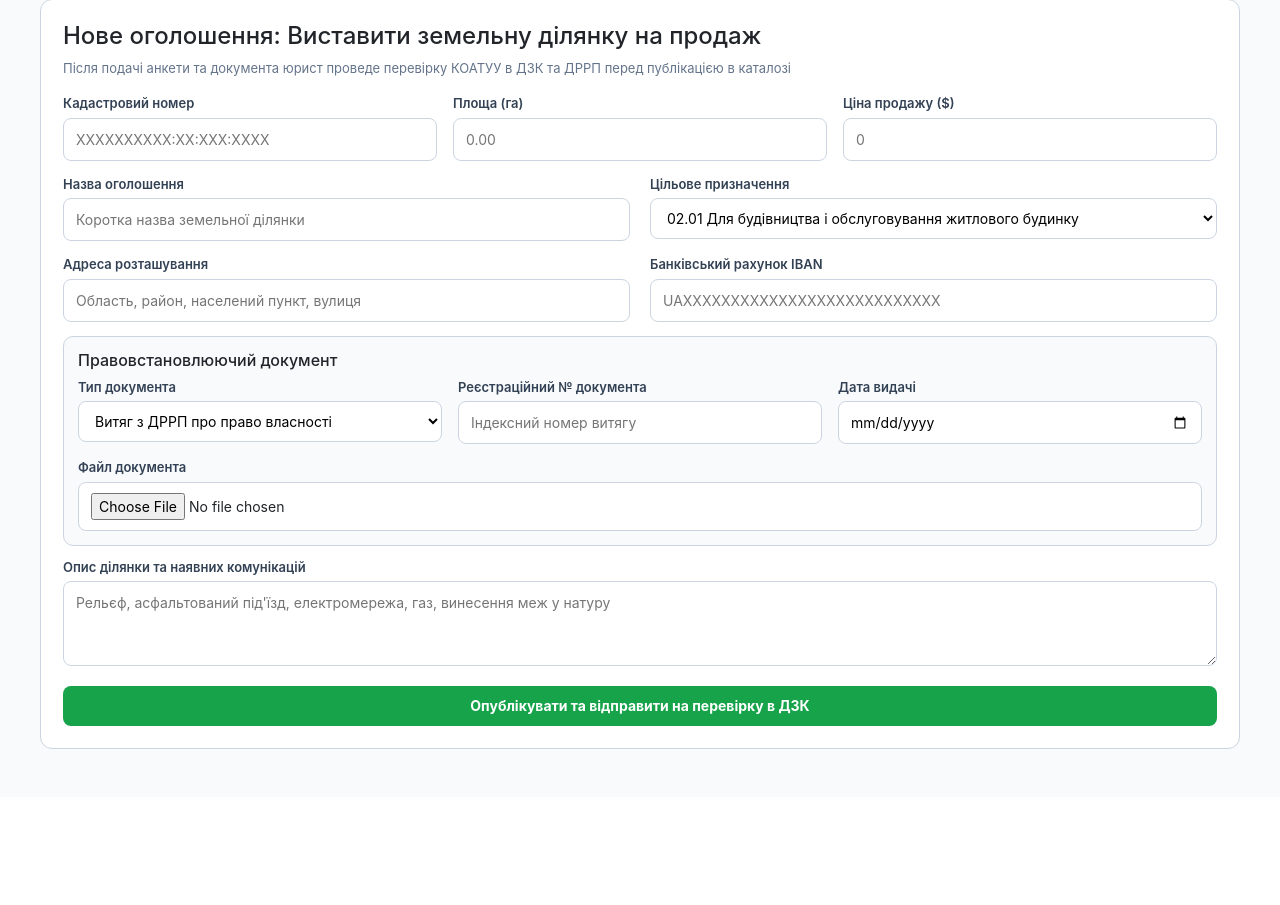
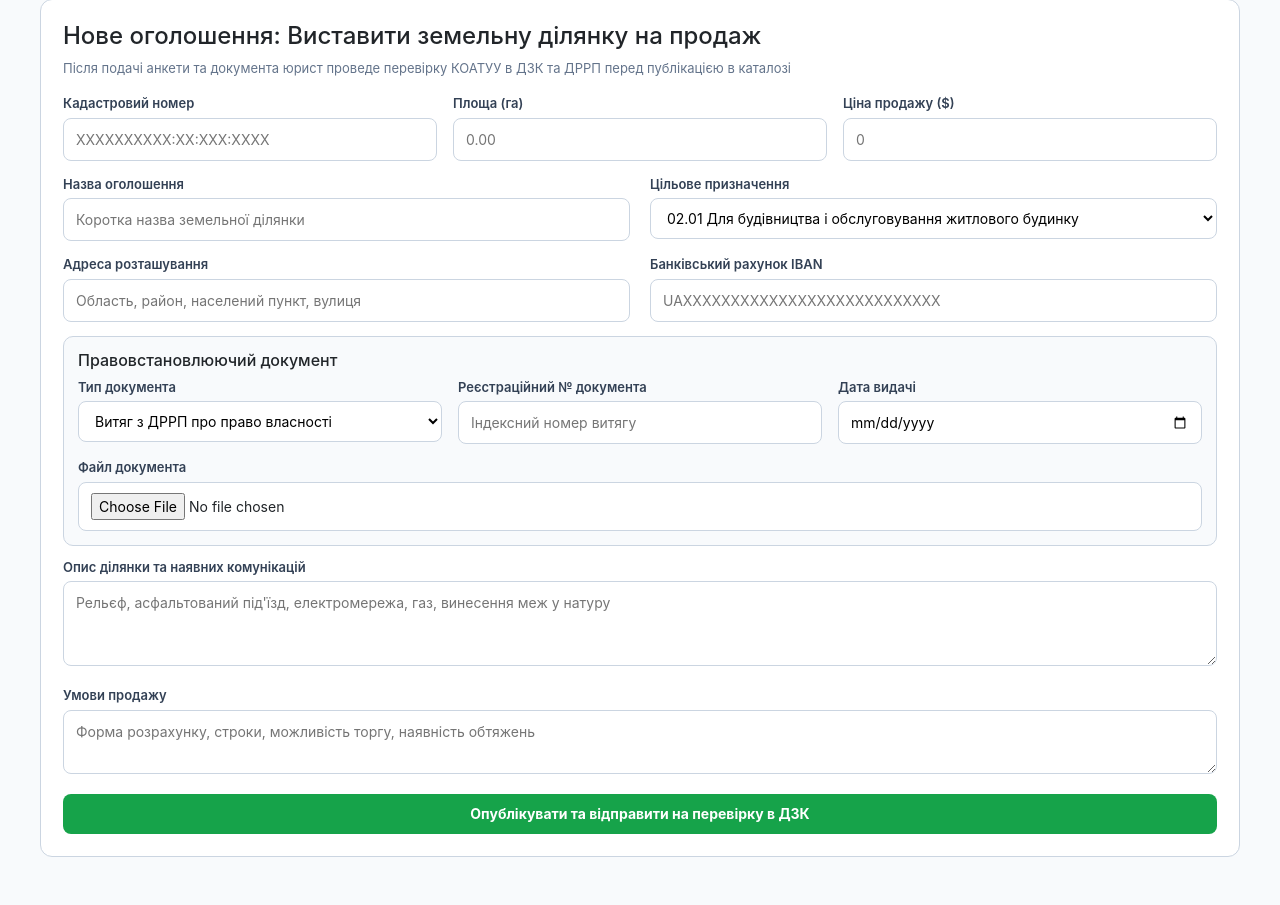
Before and after one commit to max93139/LandAgencyMvc, an ASP.NET Core app: template LandAgencyMvc/Views/Client/CreatePlot.cshtml in a window 1280 px wide. Shown: the part 100-1005 px from the top of the page. Before the commit the page ends 849 px from the top, so only its background shows below. Run offline with ASP.NET Core 8, Linux system fonts and the light colour scheme; the template is opened without the code that fills it, so the values that code supplies are empty; the project's own start-up code is not run, and a stand-in starts its controllers and pages.

Commit message:
feat(seller): set sale conditions and run a registry pre-check when listing a plot
UC-10 "Встановити ціну та умови продажу": sellers set the price together with sale conditions,
on the listing form and later from the cabinet (UpdatePlotPrice becomes UpdatePlotTerms).

UC-09 "Перевірити кадастровий номер та реєстрацію в ДЗК": after a plot is registered, the seller
sees the result of a preliminary ДЗК/ДРРП request. Coordinates sent by a seller are ignored,
because the realtor supplies them.

Co-Authored-By: Claude Sonnet 5.5 <noreply@anthropic.com>

```diff
--- a/LandAgencyMvc/Views/Client/CreatePlot.cshtml
+++ b/LandAgencyMvc/Views/Client/CreatePlot.cshtml
@@ -85,6 +85,9 @@
                 <label class="la-label">Опис ділянки та наявних комунікацій</label>
                 <textarea asp-for="Description" rows="3" class="la-input" placeholder="Рельєф, асфальтований під'їзд, електромережа, газ, винесення меж у натуру" required></textarea>
 
+                <label class="la-label">Умови продажу</label>
+                <textarea asp-for="SaleConditions" rows="2" maxlength="500" class="la-input" placeholder="Форма розрахунку, строки, можливість торгу, наявність обтяжень"></textarea>
+
                 <button type="submit" class="la-btn la-btn-green la-btn-full">Опублікувати та відправити на перевірку в ДЗК</button>
             </form>
         </div>
--- a/LandAgencyMvc/Views/Client/_SellerCabinet.cshtml
+++ b/LandAgencyMvc/Views/Client/_SellerCabinet.cshtml
@@ -19,10 +19,11 @@
                         </div>
                         @if (myPlot.Status != LandAgencyMvc.Models.PlotStatus.Sold)
                         {
-                            <form asp-controller="Client" asp-action="UpdatePlotPrice" method="post" class="la-inline-form">
+                            <form asp-controller="Client" asp-action="UpdatePlotTerms" method="post" class="la-inline-form">
                                 <input type="hidden" name="plotId" value="@myPlot.Id" />
                                 <input type="number" name="newPriceUsd" value="@myPlot.PriceUsd" class="la-input-inline" required />
-                                <button type="submit" class="la-btn la-btn-blue la-btn-sm">Оновити ціну</button>
+                                <input name="saleConditions" value="@myPlot.SaleConditions" maxlength="500" class="la-input-inline" placeholder="Умови продажу" />
+                                <button type="submit" class="la-btn la-btn-blue la-btn-sm">Оновити ціну й умови</button>
                             </form>
                         }
                         else
```
Also changed, not shown: LandAgencyMvc/Controllers/ClientController.cs (+28 -3 lines).
